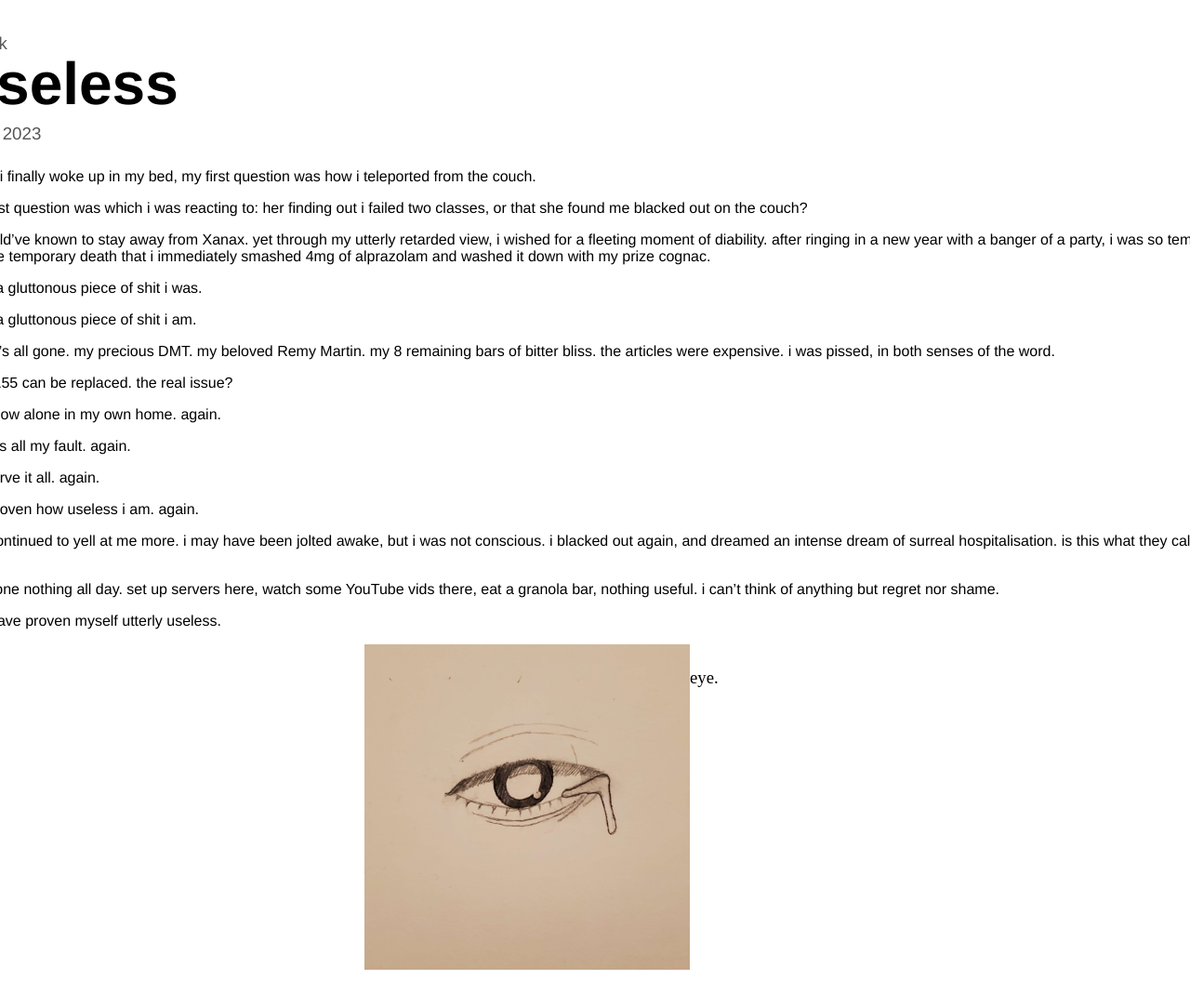
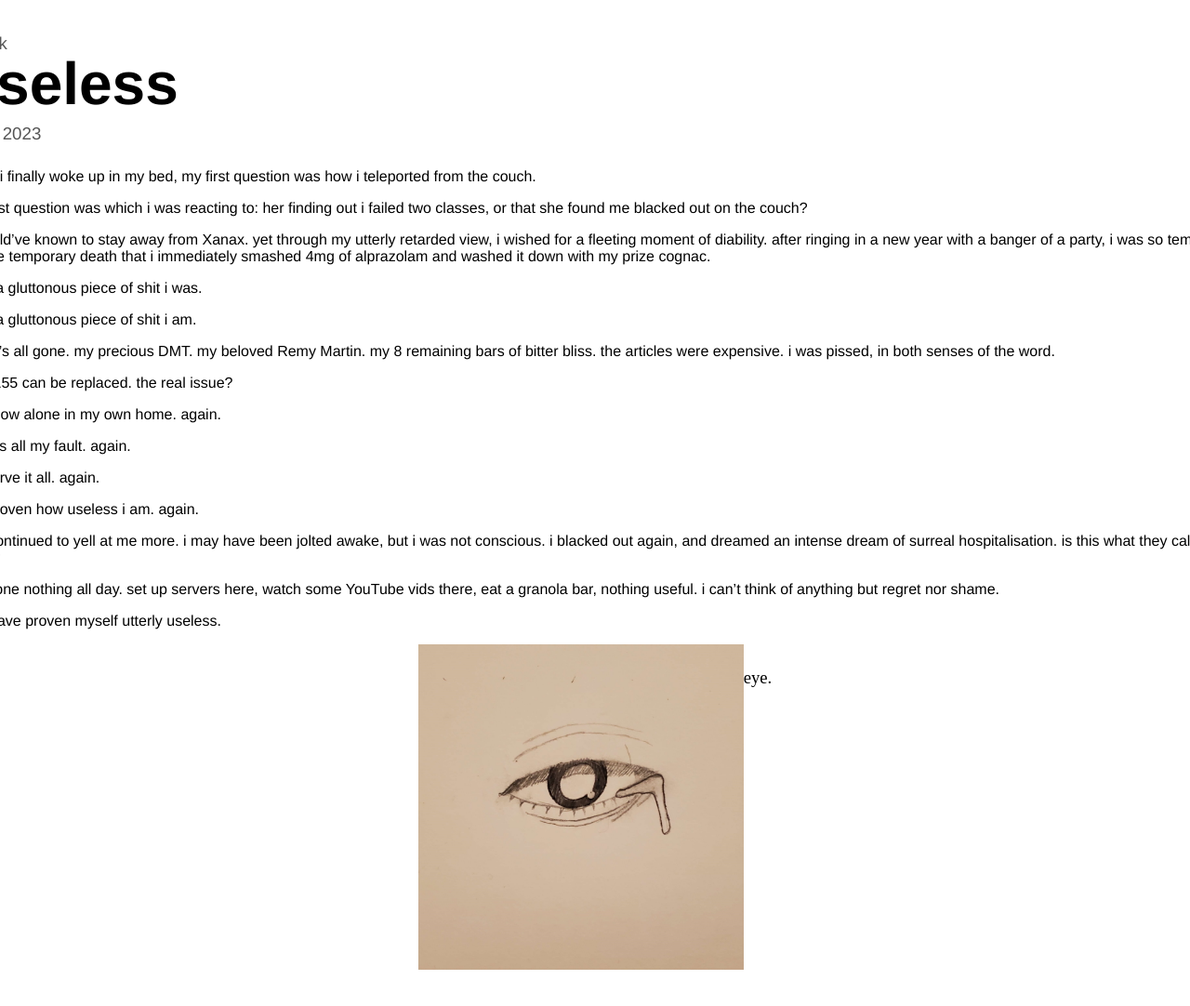
Before and after one commit to avar1c3/inkwell, a Jekyll site: the page built from _posts/2023-01-03-useless.md, in a window 1280 px wide. Shown: the top 1082 px of the page at 93% size. Built offline with Jekyll 4.4.1, drawn with Linux system fonts in a browser that asks for light colours.

Commit message:
whoops IX: now we're getting somewhere

```diff
--- a/_sass/_post.scss
+++ b/_sass/_post.scss
@@ -46,13 +46,7 @@
 .img-box {
 	display: flex;
 	justify-content: center;
-	margin: 8pt;
-	width: 90%;
-	height: 90%;
-}
-
-img {
-	vertical-align: middle;
+	margin: 0.5em;
 }
 
 .img-caption {
```
